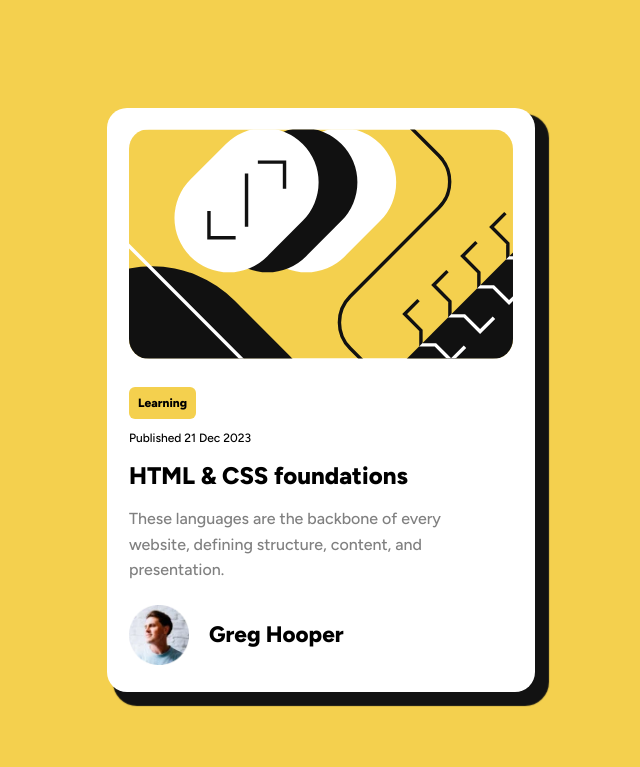
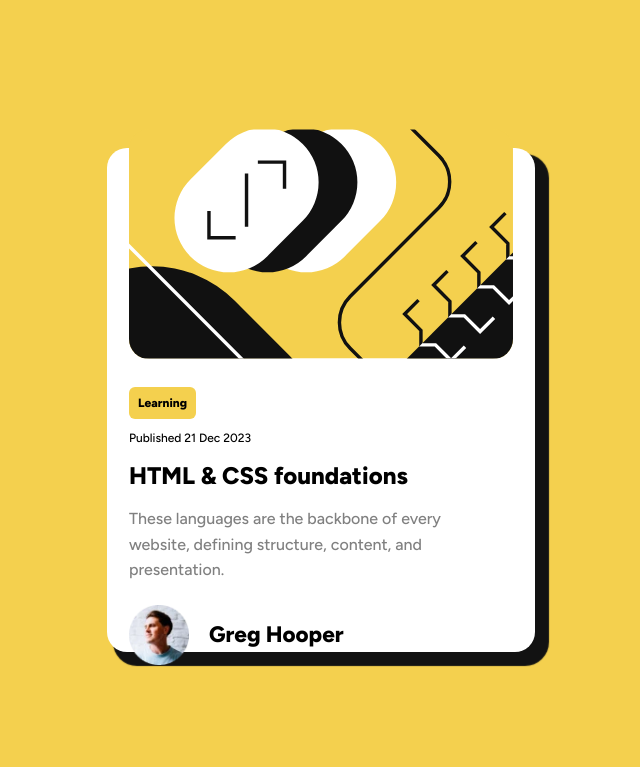
Before and after one commit to jtsenpai/Blog-Preview-Card, a plain HTML site: page index.html in a window 1280 px wide. Shown: the top 767 px of the page, without its empty margins (319-959 px from the left). Drawn offline with Linux system fonts and the light colour scheme.

Commit message:
update styles.scss

```diff
--- a/styles/styles.scss
+++ b/styles/styles.scss
@@ -23,7 +23,7 @@ body {
 
 main {
   width: 24rem;
-  height: 35rem;
+  height: 30rem;
   background-color: var(--white);
   border-radius: 20px;
   display: flex;
```
Also changed, not shown: styles/styles.css.
